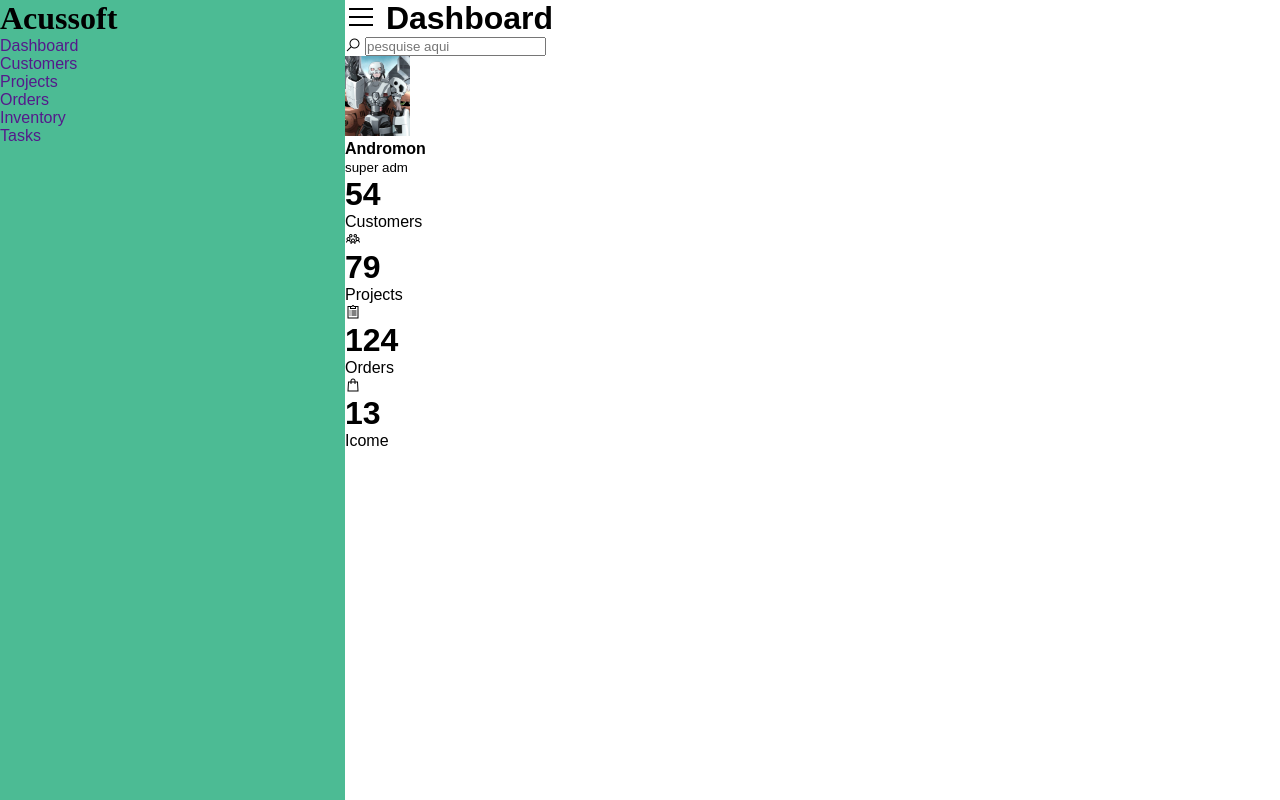
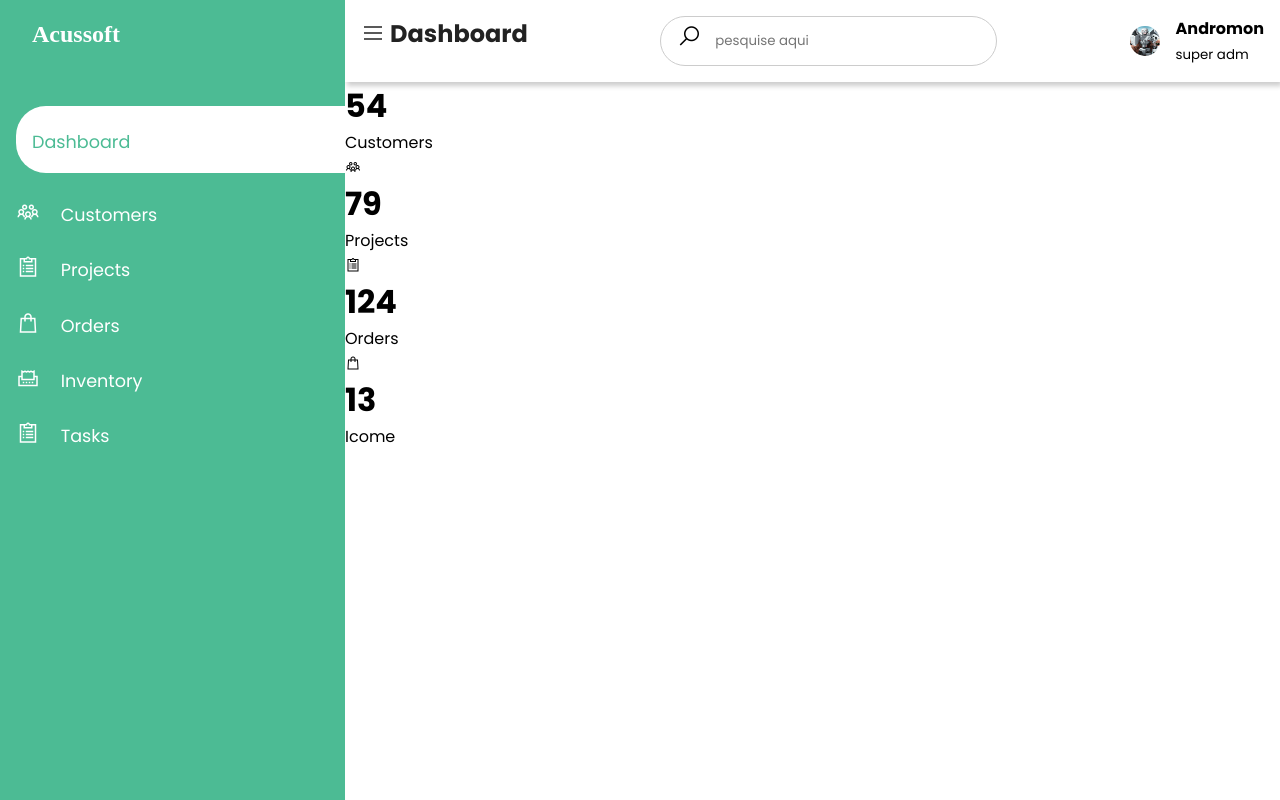
Before and after one commit to Andrei-Kunzler/CSS-exercises, a plain HTML site: page OnlineTutorials/3)Dashboard-1/index.html in a window 1280 px wide. Drawn offline with nearby package versions, Linux system fonts and the light colour scheme.

Commit message:
até o .user.wrapper small

```diff
--- a/OnlineTutorials/3)Dashboard-1/index.html
+++ b/OnlineTutorials/3)Dashboard-1/index.html
@@ -12,27 +12,27 @@
 <body>
 	<div class= "sidebar">
 		<div class= "sidebar-brand">
-			<h1><span class= "lab la-acussoft">Acussoft</span></h1>
+			<h2><span class= "lab la-acussoft">Acussoft</span></h2>
 		</div>
 		<div class = "sidebar-menu">
 			<ul>
-				<li><a href=""><span colass= "las la-igloo"></span> <span>Dashboard</span></a></li>
-				<li><a href=""><span colass= "las la-users"></span> <span>Customers</span></a></li>
-				<li><a href=""><span colass= "las la-clipboard-list"></span> <span>Projects</span></a></li>
-				<li><a href=""><span colass= "las la-shipping-bag"></span> <span>Orders</span></a></li>
-				<li><a href=""><span colass= "las la-receipt"></span> <span>Inventory</span></a></li>
-				<li><a href=""><span colass= "las la-clipboard-list"></span> <span>Tasks</span></a></li>
+				<li><a href="" class="active"><span colass= "las la-igloo"></span> <span>Dashboard</span></a></li>
+				<li><a href=""><span class= "las la-users"></span> <span>Customers</span></a></li>
+				<li><a href=""><span class= "las la-clipboard-list"></span> <span>Projects</span></a></li>
+				<li><a href=""><span class= "las la-shopping-bag"></span> <span>Orders</span></a></li>
+				<li><a href=""><span class= "las la-receipt"></span> <span>Inventory</span></a></li>
+				<li><a href=""><span class= "las la-clipboard-list"></span> <span>Tasks</span></a></li>
 			</ul>
 		</div>
 	</div>
 	<div class="main-content">
 		<header>
-			<h1>
+			<h2>
 				<label for="">
 					<span class="las la-bars"></span>
 				</label>
 			Dashboard
-			</h1>
+			</h2>
 
 			<div class="search-wrapper">
 				<span class="las la-search">
@@ -41,7 +41,7 @@
 			</div>
 
 			<div class="user-wrapper">
-				<img src="imagens/Andromon.jpg" width="65px" height="80px" alt="">
+				<img src="imagens/Andromon.jpg" width="30px" height="30px" alt="">
 				<div>
 					<h4>Andromon</h4>
 					<small>super adm</small>
--- a/OnlineTutorials/3)Dashboard-1/style.css
+++ b/OnlineTutorials/3)Dashboard-1/style.css
@@ -1,4 +1,4 @@
-@import url('https//:fonts.googleapis.com/css2?family=Poppins:wgth²300;400;500;600;&display=swap');
+@import url('https://fonts.googleapis.com/css2?family=Poppins:ital,wght@0,100;0,200;0,300;0,400;0,500;0,600;0,700;0,800;0,900;1,100;1,200;1,300;1,400;1,500;1,600;1,800;1,900&display=swap');
 
 :root
 {
@@ -24,7 +24,98 @@
     height: 100%;
     background: var(--main-color);
 }
+.sidebar-brand
+{
+    height:90px;
+    padding:1rem 0rem 1rem 2rem;
+    color:#fff;
+}
+.sidebar-brand  span
+{
+    display: inline-block;
+    padding-right: 1rem;
+}
+.sidebar-menu
+{
+    margin-top: 1rem;
+}
+.sidebar-menu li
+{
+    width:100%;
+    margin-bottom: 1.7rem;
+    padding-left: 1rem;
+}
+.sidebar-menu a
+{
+    display: block;
+    color:#fff;
+    font-size: 1.1rem;
+}
+.sidebar-menu a.active
+{
+    background: #fff;
+    padding-top: 1rem;
+    padding-bottom: 1rem;
+    color: var(--main-color);
+    border-radius: 30px 0px 0px 30px;
+}
+.sidebar-menu a span:first-child
+{
+    font-size: 1.5rem;
+    padding-right:1rem;
+}
 .main-content
 {
     margin-left: 345px;
 }
+header
+{
+    display:flex;
+    justify-content: space-between;
+    padding: 1rem;
+    box-shadow: 2px 4px 5px rgba(0,0,0,0.2);
+}
+header h2
+{
+    color: #222;
+}
+.search-wrapper
+{
+    border: 1px solid #ccc;
+    border-radius:30px;
+    height:50px;
+    display: flex;
+    align-items: center;
+    overflow-x: hidden;
+}
+.search-wrapper span
+{
+    display: inline-block;
+    padding: 0rem 1rem;
+    font-size:1.5rem;
+}
+.search-wrapper input
+{
+    height:100%;
+    padding: .5rem;
+    border: none;
+    outline: none;
+}
+.user-wrapper
+{
+display:flex;
+align-items: center;
+}
+.user-wrapper img
+{
+    border-radius: 50%;
+    margin-right:1rem;
+}
+
+.user.wrapper small
+{
+    display:inline-block;
+    color: var(--text-grey);
+    margin-top: -10px !important;
+
+}
--- a/OnlineTutorials/3)Dashboard-1/zrascunho.js
+++ b/OnlineTutorials/3)Dashboard-1/zrascunho.js
@@ -5,4 +5,7 @@
 --color-dark: #1D2231;
 --text-grey:  #8390A2;
 }
+
+
+at´os 15 minutos
 */
```
